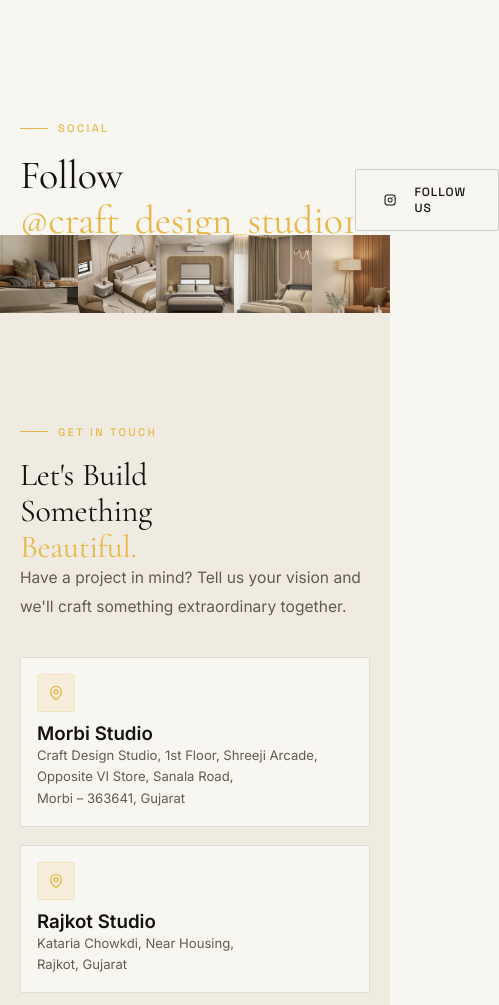
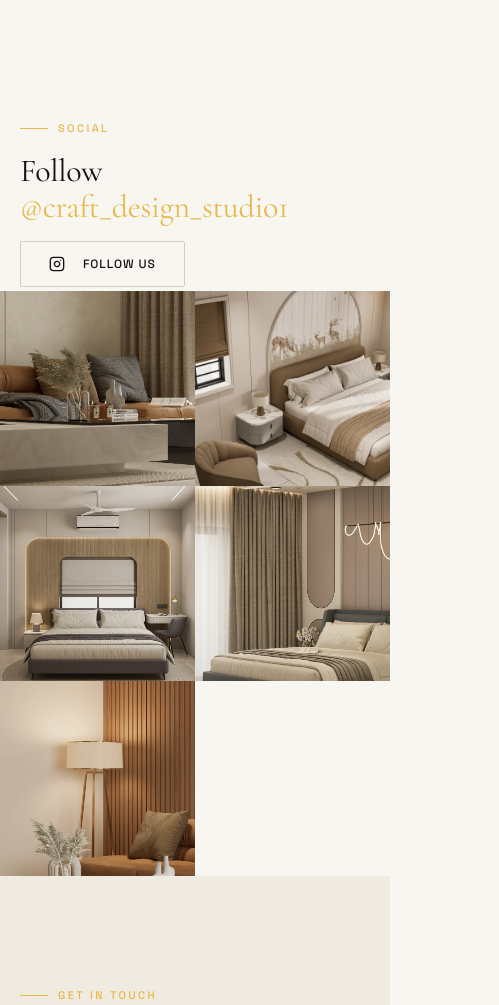
Before and after one commit to shivrajsinhzala/craft-design-studio, an Astro site: page / in a window 390 px wide. Shown: the part 6860-7865 px from the top of the page, 499 px wide, since content can reach past the window. Built offline with nearby package versions, Linux system fonts and the light colour scheme; Astro itself is replaced by a stand-in of ours.

Commit message:
fix: responsive layout issues on Home IG Grid and About grids

```diff
--- a/src/components/About.jsx
+++ b/src/components/About.jsx
@@ -29,7 +29,7 @@ export default function About() {
 
       {/* Intro Section */}
       <section className="about-intro section" style={{ paddingTop: '40px' }}>
-        <div className="container" style={{ display: 'grid', gridTemplateColumns: 'repeat(auto-fit, minmax(400px, 1fr))', gap: '80px', alignItems: 'start' }}>
+        <div className="container" style={{ display: 'grid', gridTemplateColumns: 'repeat(auto-fit, minmax(min(100%, 400px), 1fr))', gap: '80px', alignItems: 'start' }}>
 
           <div className="about-text-content">
             <h2 className="section-title" style={{ fontSize: 'clamp(2rem, 3vw, 2.5rem)', marginBottom: '2rem' }}>
@@ -122,7 +122,7 @@ export default function About() {
             <RevealText text="Our Founders" delay={0.1} />
           </h2>
 
-          <div style={{ display: 'grid', gridTemplateColumns: 'repeat(auto-fit, minmax(350px, 1fr))', gap: '40px' }}>
+          <div style={{ display: 'grid', gridTemplateColumns: 'repeat(auto-fit, minmax(min(100%, 350px), 1fr))', gap: '40px' }}>
 
             {/* Founder 1 */}
             <motion.div
--- a/src/components/Home.jsx
+++ b/src/components/Home.jsx
@@ -867,17 +867,17 @@ export default function Home() {
         </section>
         {/* INSTAGRAM GRID */}
         <section className="section" style={{ background: 'var(--bg)', paddingBottom: '0' }}>
-          <div className="container" style={{ display: 'flex', justifyContent: 'space-between', alignItems: 'flex-end', marginBottom: '2rem' }}>
+          <div className="container ig-header">
             <div>
               <p className="label">Social</p>
-              <h2 className="section-title" style={{ fontSize: '2.5rem' }}>Follow <span className="yellow-t">@craft_design_studio1</span></h2>
+              <h2 className="section-title ig-title">Follow <span className="yellow-t">@craft_design_studio1</span></h2>
             </div>
             <a href="https://www.instagram.com/craft_design_studio1" target="_blank" rel="noopener noreferrer" className="btn-ghost" style={{ marginBottom: '12px' }}>
               <Instagram style={{ width: 16, height: 16, marginRight: 8 }} />
               <span>Follow Us</span>
             </a>
           </div>
-          <div style={{ display: 'grid', gridTemplateColumns: 'repeat(5, 1fr)', gap: '0' }}>
+          <div className="ig-grid">
             {[
               "/Flora 11/F11 LV ELE 05.webp",
               "/Golden Heights/GH MB 2 ELE 3.webp",
@@ -894,20 +894,14 @@ export default function Home() {
                 whileInView={{ opacity: 1, y: 0 }}
                 viewport={{ once: true }}
                 transition={{ duration: 0.6, delay: i * 0.1 }}
-                style={{ position: 'relative', display: 'block', aspectRatio: '1/1', overflow: 'hidden' }}
                 className="ig-post"
                 aria-label="View Instagram Post"
               >
                 <img
                   src={img}
                   alt="Instagram Post"
-                  style={{ width: '100%', height: '100%', objectFit: 'cover', transition: 'transform 0.5s ease' }}
                 />
-                <div className="ig-overlay" style={{
-                  position: 'absolute', top: 0, left: 0, width: '100%', height: '100%',
-                  background: 'rgba(20, 18, 16, 0.6)', display: 'flex', alignItems: 'center', justifyContent: 'center',
-                  gap: '24px', opacity: 0, transition: 'opacity 0.3s ease'
-                }}>
+                <div className="ig-overlay">
                   <div style={{ display: 'flex', alignItems: 'center', gap: '8px', color: 'var(--bg)', fontWeight: '500' }}>
                     <Heart fill="currentColor" style={{ width: 24, height: 24 }} />
                     <span>{120 + i * 45}</span>
--- a/src/index.css
+++ b/src/index.css
@@ -1627,5 +1627,61 @@ textarea:focus-visible {
 
 
 /* Instagram Grid */
+.ig-header {
+  display: flex;
+  justify-content: space-between;
+  align-items: flex-end;
+  margin-bottom: 2rem;
+}
+.ig-title {
+  font-size: 2.5rem;
+}
+.ig-grid {
+  display: grid;
+  grid-template-columns: repeat(5, 1fr);
+  gap: 0;
+}
+.ig-post {
+  position: relative;
+  display: block;
+  aspect-ratio: 1/1;
+  overflow: hidden;
+}
+.ig-post img {
+  width: 100%;
+  height: 100%;
+  object-fit: cover;
+  transition: transform 0.5s var(--ease);
+}
 .ig-post:hover img { transform: scale(1.08) !important; }
+.ig-overlay {
+  position: absolute;
+  inset: 0;
+  background: rgba(20, 18, 16, 0.6);
+  display: flex;
+  align-items: center;
+  justify-content: center;
+  gap: 24px;
+  opacity: 0;
+  transition: opacity 0.3s var(--ease-out);
+}
 .ig-post:hover .ig-overlay { opacity: 1 !important; }
+
+@media (max-width: 991px) {
+  .ig-grid {
+    grid-template-columns: repeat(3, 1fr);
+  }
+}
+@media (max-width: 768px) {
+  .ig-header {
+    flex-direction: column;
+    align-items: flex-start;
+    gap: 16px;
+  }
+  .ig-title {
+    font-size: 2rem !important;
+  }
+  .ig-grid {
+    grid-template-columns: repeat(2, 1fr);
+  }
+}
```
